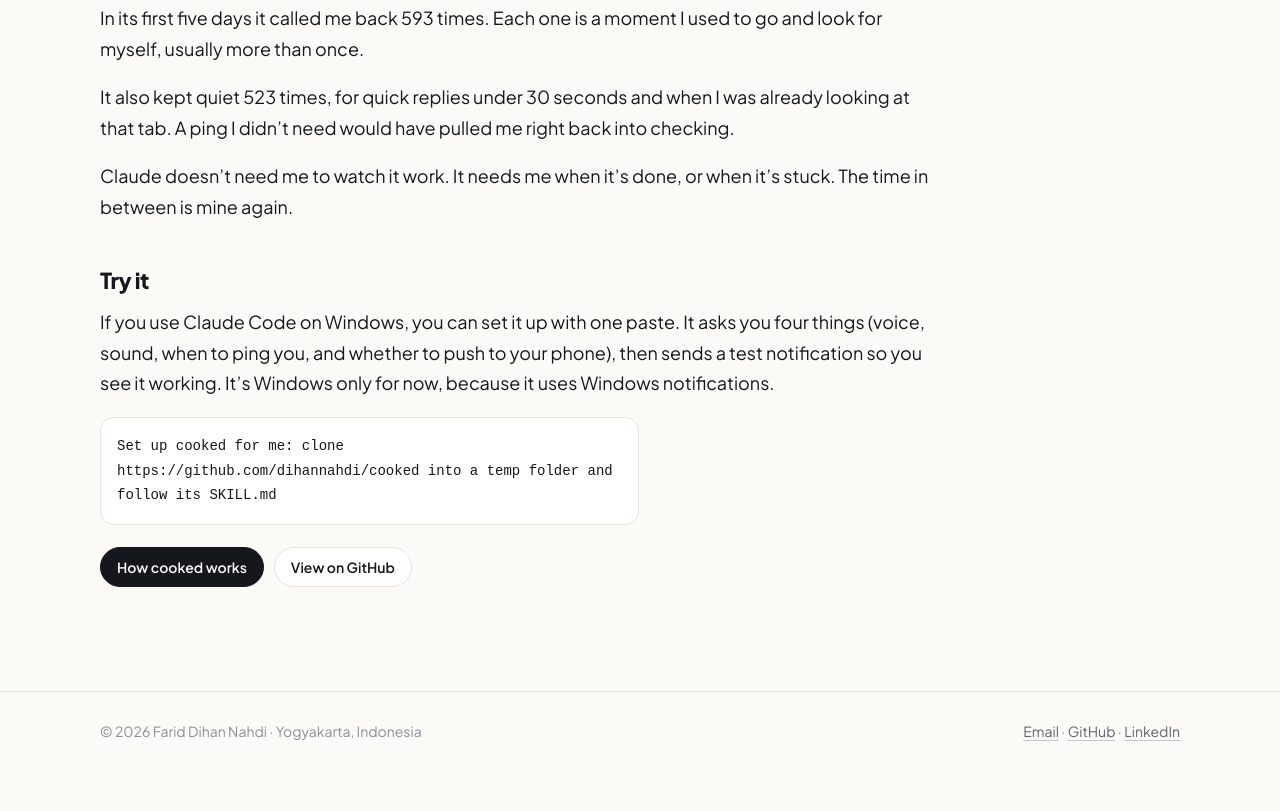
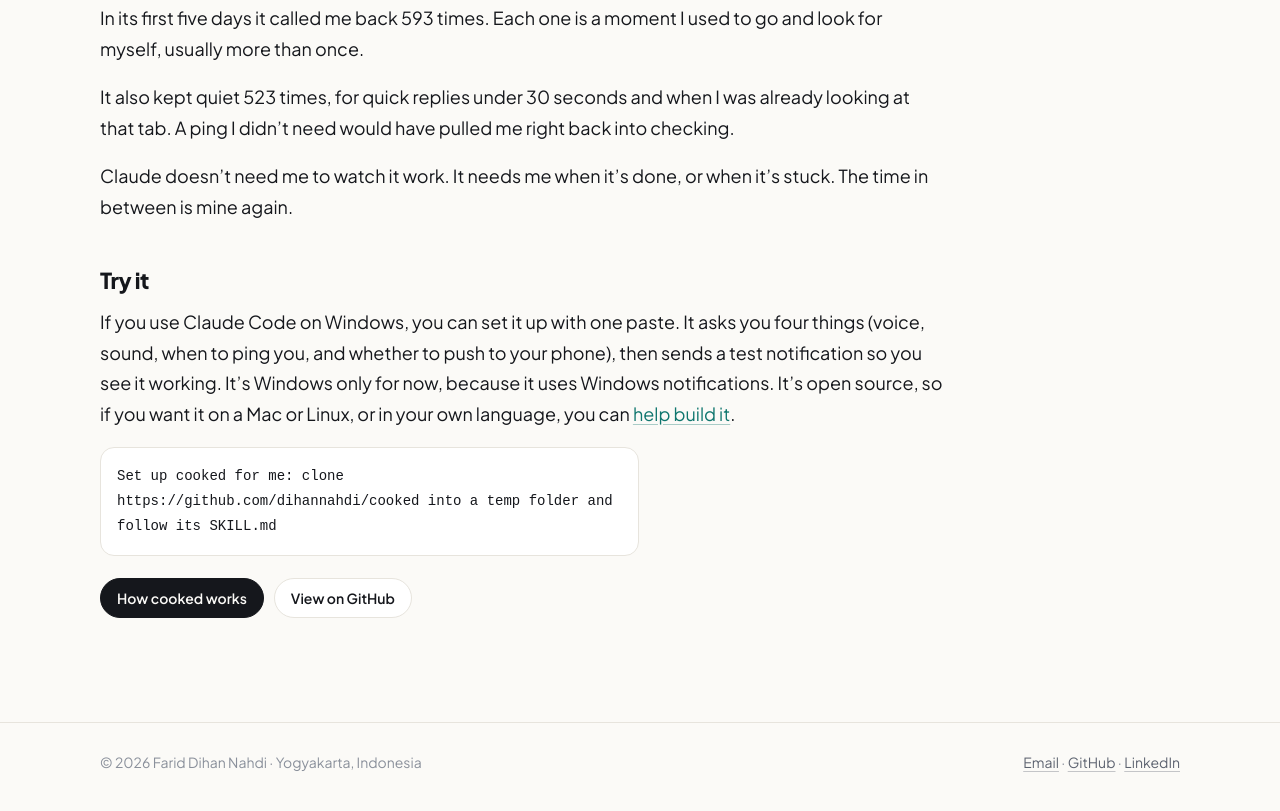
Before and after one commit to dihannahdi/dihannahdi.github.io, an Astro site: page /skills/cooked/why in a window 1280 px wide. Shown: the part 1437-2248 px from the top of the page. Before the commit the page ends 2220 px from the top, so only its background shows below. Built offline with nearby package versions, Linux system fonts and the light colour scheme; Astro itself is replaced by a stand-in of ours.

Commit message:
cooked: invite contributions on the page and in the article (#2)
The cooked page gets a Contribute row (voice issue #1, macOS #2, Linux
#3, CONTRIBUTING.md). The article's "Try it" ends with one line saying
it's open source and where to help.

Co-authored-by: Claude Opus 5.5 <noreply@anthropic.com>

```diff
--- a/src/pages/skills/cooked.astro
+++ b/src/pages/skills/cooked.astro
@@ -144,6 +144,7 @@ const quiet = [
       <div><dt>Privacy</dt><dd>Nothing leaves your computer. It reads the session’s transcript on disk for its name and last line, and writes only to <code>~/.claude/cooked</code> and two per-user registry keys. No admin rights.</dd></div>
       <div><dt>Change it</dt><dd>Wording in <code>~/.claude/cooked/copy.json</code>, sound and quiet rules in <code>config.json</code>. To remove it, ask Claude Code to “uninstall cooked”.</dd></div>
       <div><dt>As a command</dt><dd>Keep it as a command for later changes: <code>{clone}</code>, then <code>/cooked voice</code>, <code>sound</code>, <code>test</code> or <code>uninstall</code>.</dd></div>
+      <div><dt>Contribute</dt><dd>It’s open source. The easiest way to help is <a href="https://github.com/dihannahdi/cooked/issues/1">a voice in your language</a>: one JSON file, no code. <a href="https://github.com/dihannahdi/cooked/issues/2">macOS</a> and <a href="https://github.com/dihannahdi/cooked/issues/3">Linux</a> ports are open too. <a href="https://github.com/dihannahdi/cooked/blob/main/CONTRIBUTING.md">How to contribute</a>.</dd></div>
     </dl>
   </section>
 
--- a/src/pages/skills/cooked/why.astro
+++ b/src/pages/skills/cooked/why.astro
@@ -62,7 +62,8 @@ const paste = 'Set up cooked for me: clone https://github.com/dihannahdi/cooked
     <p>
       If you use Claude Code on Windows, you can set it up with one paste. It asks you four things (voice, sound, when to
       ping you, and whether to push to your phone), then sends a test notification so you see it working. It’s Windows only
-      for now, because it uses Windows notifications.
+      for now, because it uses Windows notifications. It’s open source, so if you want it on a Mac or Linux, or in
+      your own language, you can <a href="https://github.com/dihannahdi/cooked/blob/main/CONTRIBUTING.md">help build it</a>.
     </p>
     <pre class="essay__paste"><code>{paste}</code></pre>
     <ul class="links">
```
